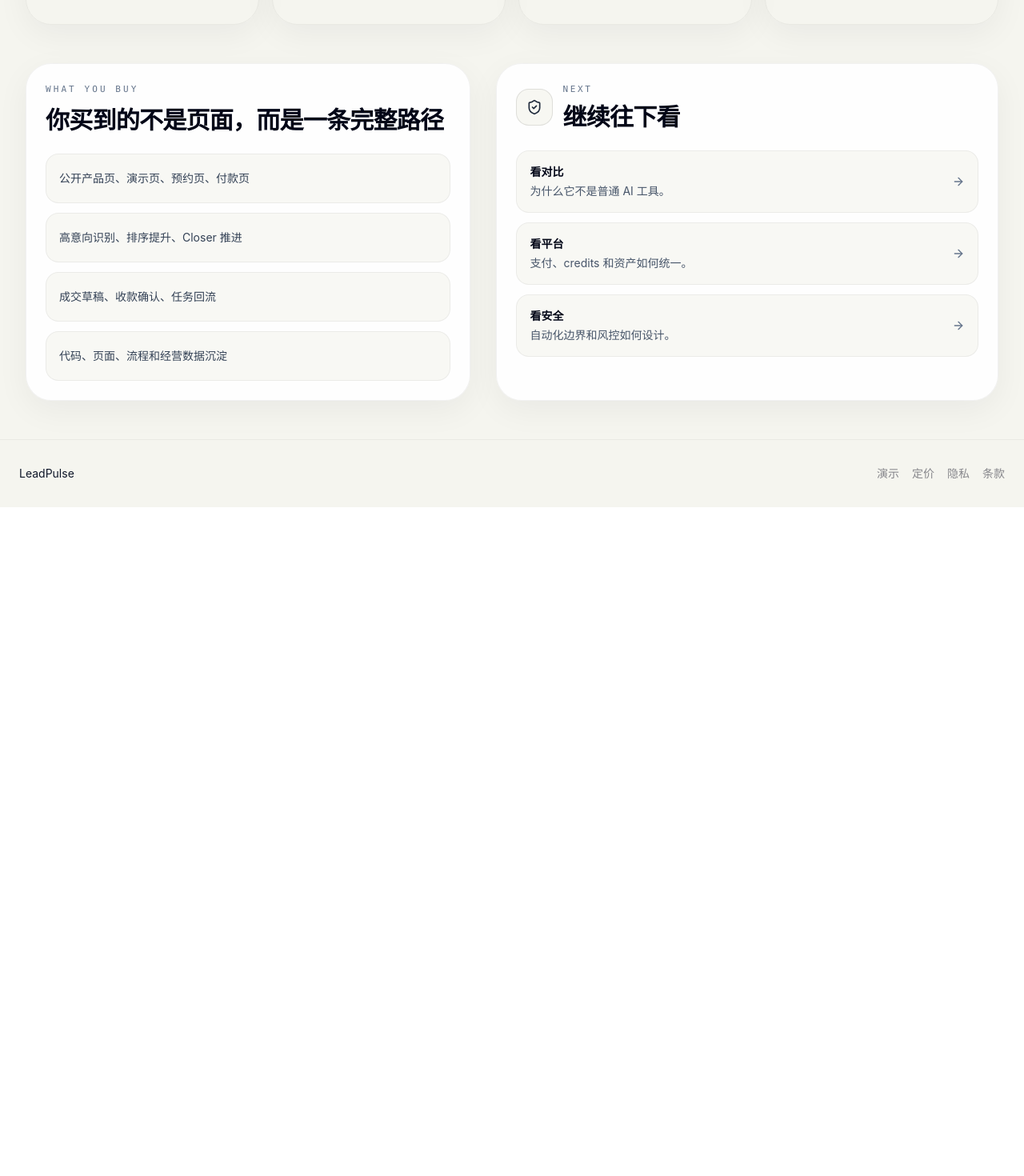
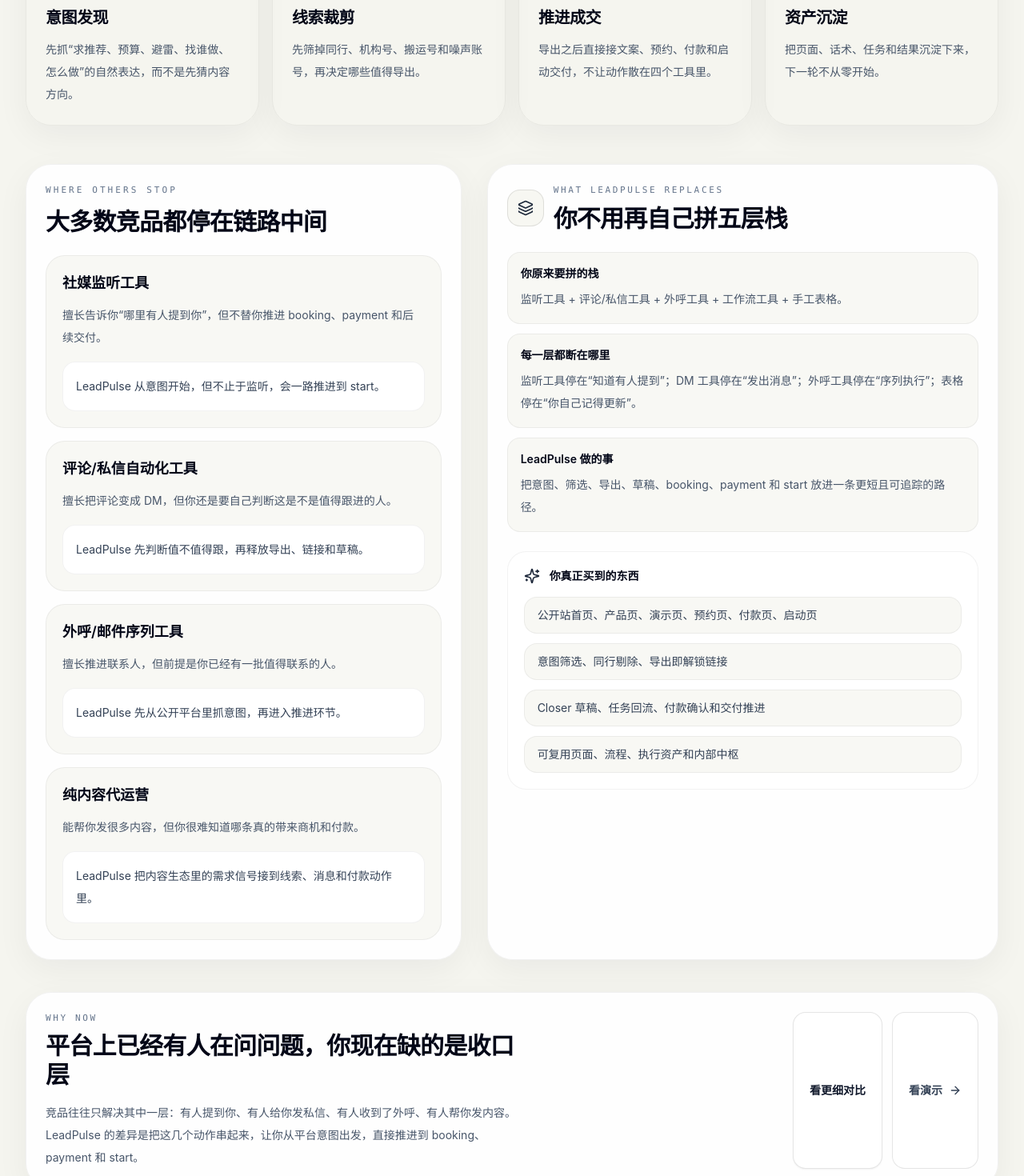
Before and after one commit to emptyteabot/HUOKE, a Next.js app in the folder frontend-b2b/: page /product in a window 1280 px wide. Shown: the part 660-2130 px from the top of the page at 80% size. Before the commit the page ends 1294 px from the top, so only its background shows below. Built offline with nearby package versions, Linux system fonts and the light colour scheme.

Commit message:
feat: sharpen leadpulse product and pricing story

```diff
--- a/frontend-b2b/app/pay/page.tsx
+++ b/frontend-b2b/app/pay/page.tsx
@@ -12,6 +12,46 @@
   plan?: string;
   redeem?: string;
 }>;
+
+const fragmentedStack = [
+  {
+    title: '监听工具',
+    detail: '知道哪里有人提到你，但不会替你判断谁值得推进。',
+  },
+  {
+    title: 'DM 自动化',
+    detail: '能把评论转成私信，但不负责筛掉同行和噪声。',
+  },
+  {
+    title: '外呼工具',
+    detail: '擅长发序列，但前提是你已经手里有一批好名单。',
+  },
+  {
+    title: '工作流/表格',
+    detail: '最后还得你自己记 booking、payment 和 start 的状态。',
+  },
+];
+
+const winReasons = [
+  '不是买一个监听工具，而是买一条从意图到付款的路径。',
+  '不是导出完就结束，而是继续推进 booking、payment 和 start。',
+  '不是把客户丢进后台，而是让公开流量先看懂价值，再进入开通动作。',
+];
+
+const faqRows = [
+  {
+    q: '为什么这比单买一个监听工具更值？',
+    a: '因为单独监听只会告诉你“哪里有人提到你”，但不会替你把这批人推进到导出、消息、预约和付款。LeadPulse 把这些动作接在一起。',
+  },
+  {
+    q: '为什么不直接用评论机器人或私信工具？',
+    a: '评论/私信工具擅长自动回复，但不会先帮你筛掉同行、机构号和低价值噪声。LeadPulse 先筛，再导出，再推进。',
+  },
+  {
+    q: '为什么我还需要外呼/销售工具吗？',
+    a: '如果你团队很大，后面可以继续叠。但对大多数小团队来说，LeadPulse 先把最短成交路径跑顺，比先堆更多系统更重要。',
+  },
+];
 
 export default async function PayPage({ searchParams }: { searchParams: SearchParams }) {
   const resolved = await searchParams;
@@ -78,6 +118,20 @@
               <div className="mt-6 space-y-3">
                 {planHighlights.map((item) => (
                   <div key={item} className="interactive-panel rounded-2xl border border-black/5 bg-[#f8f8f4] px-4 py-3 text-sm text-slate-700">
+                    {item}
+                  </div>
+                ))}
+              </div>
+            </article>
+
+            <article className="interactive-panel rounded-[2rem] border border-black/5 bg-white/88 p-6 shadow-[0_12px_40px_rgba(15,23,42,0.05)]">
+              <div className="flex items-center gap-3">
+                <FileCheck2 className="h-5 w-5 text-slate-700" />
+                <h2 className="text-2xl font-semibold text-slate-950">你不是在买一层工具</h2>
+              </div>
+              <div className="mt-5 space-y-3">
+                {winReasons.map((item) => (
+                  <div key={item} className="interactive-panel rounded-2xl border border-black/5 bg-[#f8f8f4] px-4 py-3 text-sm leading-7 text-slate-700">
                     {item}
                   </div>
                 ))}
@@ -156,6 +210,25 @@
 
             <article className="interactive-panel rounded-[2rem] border border-black/5 bg-white/88 p-6 shadow-[0_12px_40px_rgba(15,23,42,0.05)]">
               <div className="flex items-center gap-3">
+                <ShieldCheck className="h-5 w-5 text-slate-700" />
+                <h2 className="text-xl font-semibold text-slate-950">为什么比拼栈更划算</h2>
+              </div>
+              <div className="mt-5 space-y-3">
+                {fragmentedStack.map((item) => (
+                  <div key={item.title} className="interactive-panel rounded-2xl border border-black/5 bg-[#f8f8f4] px-4 py-4">
+                    <div className="text-sm font-semibold text-slate-950">{item.title}</div>
+                    <div className="mt-2 text-sm leading-7 text-slate-600">{item.detail}</div>
+                  </div>
+                ))}
+              </div>
+              <div className="mt-5 rounded-2xl border border-black/5 bg-white px-4 py-4 text-sm leading-7 text-slate-700">
+                你当然可以继续买监听、评论自动化、外呼、工作流四套系统，但最后还是要自己把状态拼起来。
+                LeadPulse 的价值不是某一个点更炫，而是把这些点串成一条更短的成交路径。
+              </div>
+            </article>
+
+            <article className="interactive-panel rounded-[2rem] border border-black/5 bg-white/88 p-6 shadow-[0_12px_40px_rgba(15,23,42,0.05)]">
+              <div className="flex items-center gap-3">
                 <FileCheck2 className="h-5 w-5 text-slate-700" />
                 <h2 className="text-xl font-semibold text-slate-950">补充说明</h2>
               </div>
@@ -187,6 +260,21 @@
                 </Link>
               </div>
             </article>
+
+            <article className="interactive-panel rounded-[2rem] border border-black/5 bg-white/88 p-6 shadow-[0_12px_40px_rgba(15,23,42,0.05)]">
+              <div className="flex items-center gap-3">
+                <FileCheck2 className="h-5 w-5 text-slate-700" />
+                <h2 className="text-xl font-semibold text-slate-950">购买前常见问题</h2>
+              </div>
+              <div className="mt-5 space-y-3">
+                {faqRows.map((item) => (
+                  <div key={item.q} className="interactive-panel rounded-2xl border border-black/5 bg-[#f8f8f4] px-4 py-4">
+                    <div className="text-sm font-semibold text-slate-950">{item.q}</div>
+                    <div className="mt-2 text-sm leading-7 text-slate-600">{item.a}</div>
+                  </div>
+                ))}
+              </div>
+            </article>
           </div>
         </div>
       </section>
--- a/frontend-b2b/app/product/page.tsx
+++ b/frontend-b2b/app/product/page.tsx
@@ -1,52 +1,100 @@
 import type { Metadata } from 'next';
 import Link from 'next/link';
-import { ArrowRight, CreditCard, FileCode2, MessageSquareQuote, Radar, ShieldCheck } from 'lucide-react';
+import {
+  ArrowRight,
+  CreditCard,
+  FileCode2,
+  Layers3,
+  MessageSquareQuote,
+  Radar,
+  ShieldCheck,
+  Sparkles,
+} from 'lucide-react';
 
 import { MarketingPageShell } from '../../components/marketing-page-shell';
 
 export const metadata: Metadata = {
   title: '产品',
-  description: 'LeadPulse 产品页：把发现、转化、收款和复用沉淀成一套可卖的产品系统。',
+  description: 'LeadPulse 产品页：把社媒意图、预约、付款和交付接成一条更短的成交路径。',
 };
 
 const pillars = [
   {
-    title: '发现',
-    description: '先识别更高价值的线索，而不是把所有流量一视同仁。',
+    title: '意图发现',
+    description: '先抓“求推荐、预算、避雷、找谁做、怎么做”的自然表达，而不是先猜内容方向。',
     icon: Radar,
   },
   {
-    title: '转化',
-    description: '把演示、预约、付款和消息接成一条更短的路径。',
+    title: '线索裁剪',
+    description: '先筛掉同行、机构号、搬运号和噪声账号，再决定哪些值得导出。',
+    icon: ShieldCheck,
+  },
+  {
+    title: '推进成交',
+    description: '导出之后直接接文案、预约、付款和启动交付，不让动作散在四个工具里。',
     icon: CreditCard,
   },
   {
-    title: '交付',
-    description: '成交后继续推进 credits、onboarding 和后续动作。',
-    icon: MessageSquareQuote,
-  },
-  {
-    title: '复用',
-    description: '把有效路径沉淀成可复用资产，而不是留在聊天记录里。',
+    title: '资产沉淀',
+    description: '把页面、话术、任务和结果沉淀下来，下一轮不从零开始。',
     icon: FileCode2,
   },
 ];
 
+const stackGaps = [
+  {
+    title: '社媒监听工具',
+    weakness: '擅长告诉你“哪里有人提到你”，但不替你推进 booking、payment 和后续交付。',
+    leadpulse: 'LeadPulse 从意图开始，但不止于监听，会一路推进到 start。',
+  },
+  {
+    title: '评论/私信自动化工具',
+    weakness: '擅长把评论变成 DM，但你还是要自己判断这是不是值得跟进的人。',
+    leadpulse: 'LeadPulse 先判断值不值得跟，再释放导出、链接和草稿。',
+  },
+  {
+    title: '外呼/邮件序列工具',
+    weakness: '擅长推进联系人，但前提是你已经有一批值得联系的人。',
+    leadpulse: 'LeadPulse 先从公开平台里抓意图，再进入推进环节。',
+  },
+  {
+    title: '纯内容代运营',
+    weakness: '能帮你发很多内容，但你很难知道哪条真的带来商机和付款。',
+    leadpulse: 'LeadPulse 把内容生态里的需求信号接到线索、消息和付款动作里。',
+  },
+];
+
+const replaceRows = [
+  {
+    label: '你原来要拼的栈',
+    detail: '监听工具 + 评论/私信工具 + 外呼工具 + 工作流工具 + 手工表格。',
+  },
+  {
+    label: '每一层都断在哪里',
+    detail: '监听工具停在“知道有人提到”；DM 工具停在“发出消息”；外呼工具停在“序列执行”；表格停在“你自己记得更新”。',
+  },
+  {
+    label: 'LeadPulse 做的事',
+    detail: '把意图、筛选、导出、草稿、booking、payment 和 start 放进一条更短且可追踪的路径。',
+  },
+];
+
 const outputs = [
-  '公开产品页、演示页、预约页、付款页',
-  '高意向识别、排序提升、Closer 推进',
-  '成交草稿、收款确认、任务回流',
-  '代码、页面、流程和经营数据沉淀',
+  '公开站首页、产品页、演示页、预约页、付款页、启动页',
+  '意图筛选、同行剔除、导出即解锁链接',
+  'Closer 草稿、任务回流、付款确认和交付推进',
+  '可复用页面、流程、执行资产和内部中枢',
 ];
 
 export default function ProductPage() {
   return (
     <MarketingPageShell
       eyebrow="产品"
-      title="一套从线索到收款的产品系统"
-      description="LeadPulse 不是再加一个 AI 功能，而是把发现、转化、收款和复用做成统一产品。"
+      title="不是一个社媒工具，而是一条完整的成交路径"
+      description="如果别的竞品是在某一个节点上更强，LeadPulse 的目标是把节点之间的空档补上。它从社媒意图开始，但不止于监听；它进入触达，但不止于发消息；它推进付款，但不把交付丢给你自己。"
+      typeLine="先抓意图，再裁剪线索，再推进预约、付款和 start。"
       primaryCta={{ href: '/demo', label: '先看演示' }}
-      secondaryCta={{ href: '/pay?plan=pro', label: '开通 Pro' }}
+      secondaryCta={{ href: '/pay?plan=pro', label: '看价格' }}
     >
       <section className="mx-auto max-w-7xl px-6 py-2 lg:px-8">
         <div className="grid gap-4 lg:grid-cols-4">
@@ -68,19 +116,20 @@
         </div>
       </section>
 
-      <section className="mx-auto mt-10 max-w-7xl px-6 pb-12 lg:px-8">
-        <div className="grid gap-8 xl:grid-cols-[0.94fr_1.06fr]">
+      <section className="mx-auto mt-10 max-w-7xl px-6 pb-10 lg:px-8">
+        <div className="grid gap-8 xl:grid-cols-[0.92fr_1.08fr]">
           <section className="interactive-panel rounded-[2rem] border border-black/5 bg-white/90 p-6 shadow-[0_12px_40px_rgba(15,23,42,0.05)]">
-            <div className="font-mono text-[11px] uppercase tracking-[0.28em] text-slate-500">What you buy</div>
-            <h2 className="mt-3 text-3xl font-semibold tracking-tight text-slate-950">你买到的不是页面，而是一条完整路径</h2>
-            <div className="mt-6 space-y-3">
-              {outputs.map((item) => (
-                <div
-                  key={item}
-                  className="interactive-panel rounded-2xl border border-black/5 bg-[#f8f8f4] px-4 py-4 text-sm leading-7 text-slate-700"
-                >
-                  {item}
-                </div>
+            <div className="font-mono text-[11px] uppercase tracking-[0.28em] text-slate-500">Where others stop</div>
+            <h2 className="mt-3 text-3xl font-semibold tracking-tight text-slate-950">大多数竞品都停在链路中间</h2>
+            <div className="mt-6 space-y-4">
+              {stackGaps.map((item) => (
+                <article key={item.title} className="rounded-3xl border border-black/5 bg-[#f8f8f4] p-5">
+                  <h3 className="text-lg font-semibold text-slate-950">{item.title}</h3>
+                  <p className="mt-3 text-sm leading-7 text-slate-600">{item.weakness}</p>
+                  <div className="mt-4 rounded-2xl border border-black/5 bg-white px-4 py-4 text-sm leading-7 text-slate-700">
+                    {item.leadpulse}
+                  </div>
+                </article>
               ))}
             </div>
           </section>
@@ -88,35 +137,70 @@
           <section className="interactive-panel rounded-[2rem] border border-black/5 bg-white/90 p-6 shadow-[0_12px_40px_rgba(15,23,42,0.05)]">
             <div className="flex items-center gap-3">
               <div className="rounded-2xl border border-black/10 bg-[#f7f7f2] p-3">
-                <ShieldCheck className="h-5 w-5 text-slate-800" />
+                <Layers3 className="h-5 w-5 text-slate-800" />
               </div>
               <div>
-                <div className="font-mono text-[11px] uppercase tracking-[0.24em] text-slate-500">Next</div>
-                <h2 className="mt-2 text-3xl font-semibold tracking-tight text-slate-950">继续往下看</h2>
+                <div className="font-mono text-[11px] uppercase tracking-[0.24em] text-slate-500">What LeadPulse replaces</div>
+                <h2 className="mt-2 text-3xl font-semibold tracking-tight text-slate-950">你不用再自己拼五层栈</h2>
               </div>
             </div>
-            <div className="mt-6 grid gap-3">
-              {[
-                { href: '/compare', label: '看对比', detail: '为什么它不是普通 AI 工具。' },
-                { href: '/platform', label: '看平台', detail: '支付、credits 和资产如何统一。' },
-                { href: '/security', label: '看安全', detail: '自动化边界和风控如何设计。' },
-              ].map((item) => (
-                <Link
-                  key={item.href}
-                  href={item.href}
-                  className="interactive-button rounded-2xl border border-black/5 bg-[#f8f8f4] px-4 py-4 hover:border-black/10 hover:bg-white"
+            <div className="mt-6 space-y-3">
+              {replaceRows.map((row) => (
+                <div
+                  key={row.label}
+                  className="interactive-panel rounded-2xl border border-black/5 bg-[#f8f8f4] px-4 py-4"
                 >
-                  <div className="flex items-center justify-between gap-3">
-                    <div>
-                      <div className="text-sm font-semibold text-slate-950">{item.label}</div>
-                      <div className="mt-1 text-sm text-slate-600">{item.detail}</div>
-                    </div>
-                    <ArrowRight className="h-4 w-4 text-slate-500" />
-                  </div>
-                </Link>
+                  <div className="text-sm font-semibold text-slate-950">{row.label}</div>
+                  <div className="mt-2 text-sm leading-7 text-slate-600">{row.detail}</div>
+                </div>
               ))}
             </div>
+
+            <div className="mt-6 rounded-3xl border border-black/5 bg-white px-5 py-5">
+              <div className="flex items-center gap-3">
+                <Sparkles className="h-5 w-5 text-slate-800" />
+                <div className="text-sm font-semibold text-slate-950">你真正买到的东西</div>
+              </div>
+              <div className="mt-4 space-y-3">
+                {outputs.map((item) => (
+                  <div key={item} className="rounded-2xl border border-black/5 bg-[#f8f8f4] px-4 py-3 text-sm text-slate-700">
+                    {item}
+                  </div>
+                ))}
+              </div>
+            </div>
           </section>
+        </div>
+      </section>
+
+      <section className="mx-auto max-w-7xl px-6 pb-12 lg:px-8">
+        <div className="interactive-panel rounded-[2rem] border border-black/5 bg-white/90 p-6 shadow-[0_12px_40px_rgba(15,23,42,0.05)]">
+          <div className="grid gap-6 xl:grid-cols-[1.04fr_0.96fr]">
+            <div>
+              <div className="font-mono text-[11px] uppercase tracking-[0.24em] text-slate-500">Why now</div>
+              <h2 className="mt-2 text-3xl font-semibold tracking-tight text-slate-950">平台上已经有人在问问题，你现在缺的是收口层</h2>
+              <p className="mt-4 text-sm leading-7 text-slate-600">
+                竞品往往只解决其中一层：有人提到你、有人给你发私信、有人收到了外呼、有人帮你发内容。
+                LeadPulse 的差异是把这几个动作串起来，让你从平台意图出发，直接推进到 booking、payment 和 start。
+              </p>
+            </div>
+
+            <div className="flex flex-wrap gap-3 xl:justify-end">
+              <Link
+                href="/compare"
+                className="interactive-button inline-flex items-center rounded-2xl border border-black/10 bg-white px-5 py-3 text-sm font-semibold text-slate-900 shadow-sm hover:border-black/15 hover:bg-[#fbfbf8]"
+              >
+                看更细对比
+              </Link>
+              <Link
+                href="/demo"
+                className="interactive-button inline-flex items-center rounded-2xl border border-black/10 bg-white px-5 py-3 text-sm font-semibold text-slate-700 hover:border-black/15 hover:bg-[#fbfbf8] hover:text-slate-950"
+              >
+                看演示
+                <ArrowRight className="ml-2 h-4 w-4" />
+              </Link>
+            </div>
+          </div>
         </div>
       </section>
     </MarketingPageShell>
```
